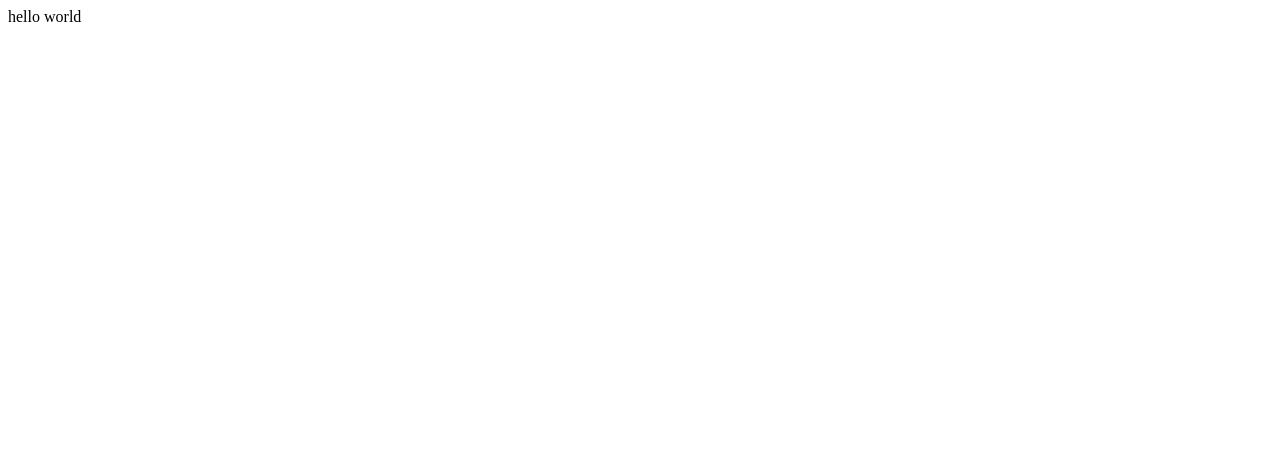
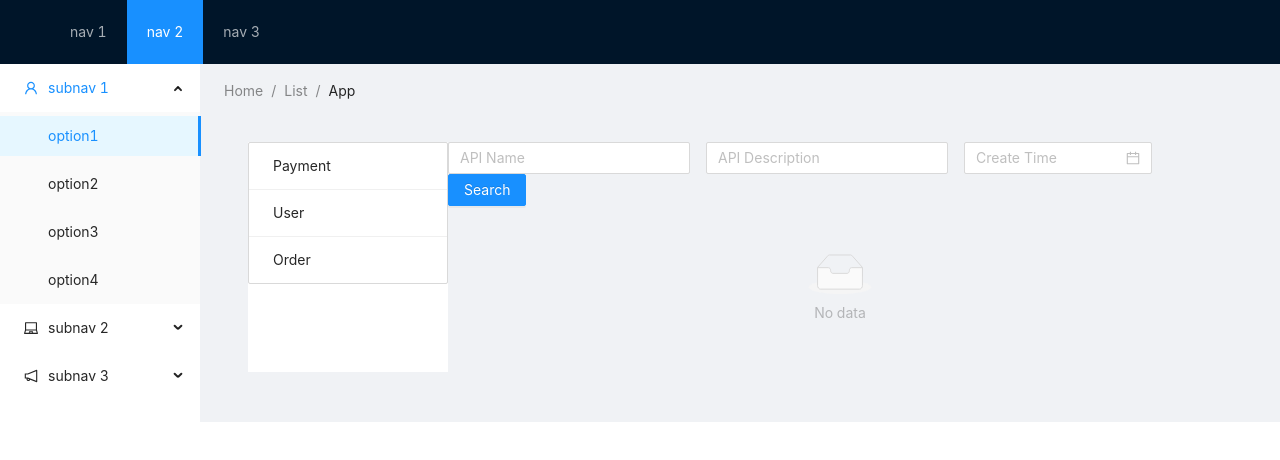
Before and after one commit to korgong/api-list, a React app: page / in a window 1280 px wide. Shown: the top 460 px of the page. Built offline with nearby package versions, Linux system fonts and the light colour scheme.

Commit message:
set up a content frame for all components

```diff
--- /dev/null
+++ b/src/Layout.js
@@ -0,0 +1,74 @@
+import { LaptopOutlined, NotificationOutlined, UserOutlined } from '@ant-design/icons';
+import { Breadcrumb, Layout, Menu } from 'antd';
+import React from 'react';
+import App from './App'
+
+const { Header, Content, Sider } = Layout;
+const items1 = ['1', '2', '3'].map((key) => ({
+    key,
+    label: `nav ${key}`,
+}));
+const items2 = [UserOutlined, LaptopOutlined, NotificationOutlined].map((icon, index) => {
+    const key = String(index + 1);
+    return {
+        key: `sub${key}`,
+        icon: React.createElement(icon),
+        label: `subnav ${key}`,
+        children: new Array(4).fill(null).map((_, j) => {
+            const subKey = index * 4 + j + 1;
+            return {
+                key: subKey,
+                label: `option${subKey}`,
+            };
+        }),
+    };
+});
+
+const WrappedLayout = () => (
+    <Layout>
+        <Header className="header">
+            <div className="logo" />
+            <Menu theme="dark" mode="horizontal" defaultSelectedKeys={['2']} items={items1} />
+        </Header>
+        <Layout>
+            <Sider width={200} className="site-layout-background">
+                <Menu
+                    mode="inline"
+                    defaultSelectedKeys={['1']}
+                    defaultOpenKeys={['sub1']}
+                    style={{
+                        height: '100%',
+                        borderRight: 0,
+                    }}
+                    items={items2}
+                />
+            </Sider>
+            <Layout
+                style={{
+                    padding: '0 24px 24px',
+                }}
+            >
+                <Breadcrumb
+                    style={{
+                        margin: '16px 0',
+                    }}
+                >
+                    <Breadcrumb.Item>Home</Breadcrumb.Item>
+                    <Breadcrumb.Item>List</Breadcrumb.Item>
+                    <Breadcrumb.Item>App</Breadcrumb.Item>
+                </Breadcrumb>
+                <Content
+                    className="site-layout-background"
+                    style={{
+                        padding: 24,
+                        margin: 0,
+                        minHeight: 280,
+                    }}
+                >
+                    <App />
+                </Content>
+            </Layout>
+        </Layout>
+    </Layout>
+);
+export default WrappedLayout;
--- /dev/null
+++ b/src/components/CategoryList.js
@@ -0,0 +1,18 @@
+import React from 'react';
+import { List } from 'antd';
+
+const categories = ['Payment', 'User', 'Order']; // Assuming these categories
+
+const CategoryList = ({ onSelectCategory }) => (
+    <List
+        bordered
+        dataSource={categories}
+        renderItem={item => (
+            <List.Item onClick={() => onSelectCategory(item)}>
+                {item}
+            </List.Item>
+        )}
+    />
+);
+
+export default CategoryList;
--- /dev/null
+++ b/src/components/Filter.js
@@ -0,0 +1,31 @@
+import React from 'react';
+import { Form, Input, Button, DatePicker } from 'antd';
+
+const FilterForm = ({ onSearch }) => {
+    const [form] = Form.useForm();
+
+    const onFinish = (values) => {
+        onSearch(values);
+    };
+
+    return (
+        <Form form={form} layout="inline" onFinish={onFinish}>
+            <Form.Item name="name">
+                <Input placeholder="API Name" />
+            </Form.Item>
+            <Form.Item name="description">
+                <Input placeholder="API Description" />
+            </Form.Item>
+            <Form.Item name="createTime">
+                <DatePicker placeholder="Create Time" />
+            </Form.Item>
+            <Form.Item>
+                <Button type="primary" htmlType="submit">
+                    Search
+                </Button>
+            </Form.Item>
+        </Form>
+    );
+};
+
+export default FilterForm;
--- /dev/null
+++ b/src/components/List.js
@@ -0,0 +1,19 @@
+import React from 'react';
+import { List } from 'antd';
+
+const APIList = ({ apis }) => (
+    <List
+        itemLayout="horizontal"
+        dataSource={apis}
+        renderItem={item => (
+            <List.Item>
+                <List.Item.Meta
+                    title={item.name}
+                    description={item.description}
+                />
+            </List.Item>
+        )}
+    />
+);
+
+export default APIList;
--- /dev/null
+++ b/src/components/Pagination.js
@@ -0,0 +1,12 @@
+import React from 'react';
+import { Pagination } from 'antd';
+
+const PaginationComponent = ({ total, pageSize, onChange }) => (
+    <Pagination
+        total={total}
+        pageSize={pageSize}
+        onChange={onChange}
+    />
+);
+
+export default PaginationComponent;
--- /dev/null
+++ b/src/index.css
@@ -0,0 +1,13 @@
+body {
+  margin: 0;
+  font-family: -apple-system, BlinkMacSystemFont, 'Segoe UI', 'Roboto', 'Oxygen',
+    'Ubuntu', 'Cantarell', 'Fira Sans', 'Droid Sans', 'Helvetica Neue',
+    sans-serif;
+  -webkit-font-smoothing: antialiased;
+  -moz-osx-font-smoothing: grayscale;
+}
+
+code {
+  font-family: source-code-pro, Menlo, Monaco, Consolas, 'Courier New',
+    monospace;
+}
--- a/src/index.js
+++ b/src/index.js
@@ -1,8 +1,10 @@
 import React from 'react';
 import ReactDom from 'react-dom';
-import APP from './App';
+import './index.css';
+import "antd/dist/antd.css";
+import WrappedLayout from "./Layout";
 
 ReactDom.render(
-    <APP />,
+    <WrappedLayout />,
     document.querySelector('#root')
 );
--- a/src/pages/APIListPage.js
+++ b/src/pages/APIListPage.js
@@ -1,8 +1,33 @@
+import { Layout } from 'antd';
 import React from 'react';
+import CategoryList from "../components/CategoryList";
+import Filter from "../components/Filter";
+import List from "../components/List";
+import Pagination from "../components/Pagination";
+
+const { Header, Footer, Sider, Content } = Layout;
 
 const APIListPage = function () {
     return (
-        <div>hello world</div>
+        <div>
+            <Layout>
+                <Sider theme='light'>
+                    <CategoryList />
+                </Sider>
+                <Content>
+                    <div>
+                        <Filter />
+                    </div>
+                    <div>
+                        <List />
+                    </div>
+                    <div>
+                        {/* todo deal with pagination */}
+                        {/*<Pagination />*/}
+                    </div>
+                </Content>
+            </Layout>
+        </div>
     );
 }
 
```
